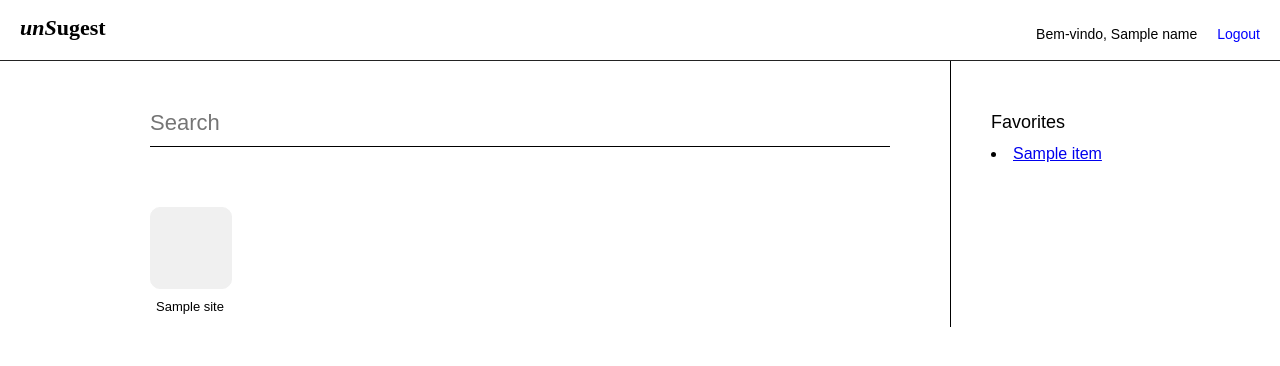
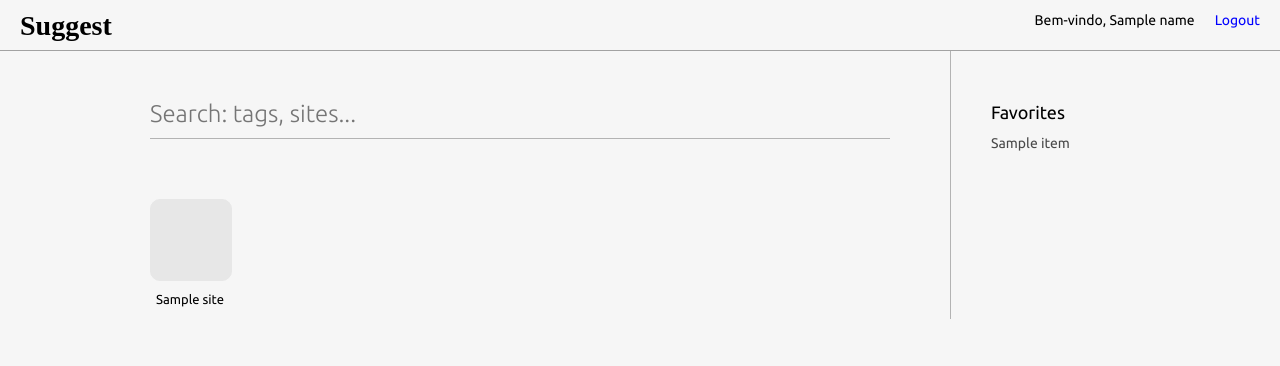
Before and after one commit to viniciuslopesgit/sugest, a Flask app: template templates/dashboard.html in a window 1280 px wide. Shown: the top 366 px of the page. Run offline with Flask 3, Linux system fonts and the light colour scheme; the template is opened without the code that fills it: most values are stand-ins (such as "Sample title", 1, 10 or a date in 2020); some libraries are stand-ins or nearby versions.

Commit message:
Melhora do design do iframe

```diff
--- a/static/style.css
+++ b/static/style.css
@@ -1,12 +1,18 @@
 body {
-    font-family: Arial, Helvetica, sans-serif;
-    background-color: #fff;
+    font-family: "Ubuntu", sans-serif;
+    background-color: #f6f6f6;
     margin: 0; /* Adicionado para remover margens padrão */
+}
+
+a {
+    text-decoration: none;
+    color: black;
 }
 
 h1 {
     font-size: 18px;
-    font-weight: 500;
+    font-weight: 400;
+    color: black;
 }
 .no-scroll {
     overflow: hidden;
@@ -14,16 +20,17 @@ h1 {
 
 #header {
     top: 0;
-    height: 60px;
+    height: 50px;
     width: 100%;
     position: fixed; /* Alterado para posição fixa para que o cabeçalho permaneça fixo na parte superior */
-    background-color: #fff;
-    border-bottom: 1px solid rgb(35, 35, 35);
+    background-color: #f6f6f6;
+    border-bottom: 1px solid rgb(162, 162, 162);
     z-index: 1000; /* Adicionado z-index para garantir que o cabeçalho esteja acima de outros elementos */
 }
 #logo {
-    padding: 15px;
+    padding-top: 10px;
     padding-left: 20px;
+    color: rgb(0, 0, 0);
 }
 #user {
     float: right;
@@ -45,42 +52,32 @@ h1 {
 }
 
 #content {
-    padding: 60px 150px 0 150px;
+    font-family: "Ubuntu", sans-serif;
+    padding: 50px 150px 0 150px;
     display: flex; /* Adiciona o display flex aqui */
 }
 
 #tags_filter {
-    border-bottom: 1px solid black;
+    border-bottom: 1px solid rgb(179, 179, 179);
     margin-right: 60px;
 }
 
 form {
     max-width: 600px;
-    background-color: #ffffff;
+    background-color: #f6f6f6;
 }
 
 input[type="text"] {
+    font-family: "Ubuntu", sans-serif;
     font-weight: 300;
     padding: 10px;
     padding-left: 0;
     border: 0px;
-    font-size: 22px;
+    font-size: 24px;
     outline: none;
     min-width: 740px;
+    background-color: #f6f6f6;
 }
-
-/*button[type="submit"] {
-    padding: 10px 20px;
-    background-color: #4CAF50;
-    color: white;
-    border: none;
-    border-radius: 4px;
-    cursor: pointer;
-    font-size: 16px;
-    margin-left: 10px;
-    display: none;
-}
-*/
 
 button[type="submit"]:hover {
     background-color: #45a049;
@@ -104,7 +101,7 @@ button[type="submit"]:hover {
 #news_update {
     padding-top: 40px;
     display: block;
-    border-left: 1px solid black;
+    border-left: 1px solid rgb(179, 179, 179);
     flex: 1; /* Flex-grow para ocupar o espaço disponível */
 }
 
@@ -112,17 +109,18 @@ button[type="submit"]:hover {
     padding-left: 40px;
 }
 
+
 .news_news h1{
-    font-size: 14px;
-    color: #000000;
-    font-weight: 600;
     padding-top: 20px;
 }
 
-.news_news p{
-    margin-top: -4px;
+.news_url {
+    text-decoration: none;
+    list-style-type: none;
+    padding-bottom: 5px;
+    font-weight: 400;
     font-size: 14px;
-    color: #808080;
+    opacity: 70%;
 }
 
 .item_fav {
@@ -134,19 +132,17 @@ button[type="submit"]:hover {
     margin-top: 20px;
     border-radius: 10px;
     align-items: center;
-    background-color: #f0f0f0;
-    border: 1px solid #f0f0f0;
+    background-color: #e7e7e7;
+    border: 1px solid #e7e7e7;
 }
 
 .item_fav a {
     padding-top: 0;
     align-items: center;
     text-decoration: none;
-    color: black;
     font-size: 14px;
     height: 100%;
     width: 100%;
-    /* border: 1px solid black; */
 }
 
 .truncate {
--- a/templates/dashboard.html
+++ b/templates/dashboard.html
@@ -1,6 +1,12 @@
 <!DOCTYPE html>
 <html lang="pt-br">
 <head>
+    <link rel="stylesheet" href="https://cdn.jsdelivr.net/npm/bootstrap-icons@1.3.0/font/bootstrap-icons.css">
+
+    <link rel="preconnect" href="https://fonts.googleapis.com">
+    <link rel="preconnect" href="https://fonts.gstatic.com" crossorigin>
+    <link href="https://fonts.googleapis.com/css2?family=Ubuntu:ital,wght@0,300;0,400;0,500;0,700;1,300;1,400;1,500;1,700&display=swap" rel="stylesheet">
+
     <meta charset="UTF-8">
     <meta name="viewport" content="width=device-width, initial-scale=1.0">
     <link rel="stylesheet" href="/static/style.css">
@@ -10,7 +16,7 @@
     <div id="iframeBackground"></div>
     <div id="header">
         <div id="logo">
-            <a style="font-size: 22px; font-family: 'Times New Roman', Times, serif;"><i><b>unS</i>ugest</b></a>
+            <a style="font-size: 28px; font-family: 'Times New Roman', Times, serif;"><b>Suggest</b></a>
         </div>
         <div id="user">
             <p>Bem-vindo, {{ name }}</p>
@@ -21,7 +27,7 @@
         <div id="user_fav_container">
             <div id="tags_filter">
                 <form action="/pesquisar" method="GET">
-                    <input type="text" id="search_query" name="q" placeholder="Search">
+                    <input type="text" id="search_query" name="q" placeholder="Search: tags, sites...">
                 </form>
             </div>
             <!--
@@ -54,7 +60,7 @@
                     <div id="news_box">
                         <div class="news_news">
                             {% for news in urls %}
-                            <li>
+                            <li class="news_url">
                                 <a href="{{ news.url }}" >{{ news.name }}</a>
                             </li>
                             {% endfor %}
@@ -64,6 +70,21 @@
         </div>
 
         <div id="iframe_container">
+            <div id="menu_iframe">
+                <div class="options_menu">
+                    <div class="bookmark">
+                        <div class="bookmark-icon"></div>
+                    </div>
+                    <div class="resize_close_iframe">
+                        <i class="bi bi-x-circle" style="cursor: pointer;" id="closeIcon"></i>
+                    </div>
+                    <div class="nav_menu">
+                        <i class="bi bi-box-arrow-up" style="padding-right: 20px; cursor: pointer;"></i>
+                        <i class="bi bi-arrow-left-circle" style="cursor: pointer;"></i>
+                        <i class="bi bi-arrow-right-circle" style="padding-left: 10px; cursor: pointer;"></i>
+                    </div>
+                </div>
+            </div>
             <iframe id="site_iframe" frameborder="0" scrolling="auto"></iframe>
         </div>
     </div>
@@ -82,7 +103,9 @@
             document.body.classList.add('no-scroll');
         }
 
-        document.getElementById('iframeBackground').addEventListener('click', function() {
+        document.getElementById('iframeBackground').addEventListener('click', closeIframe);
+        document.getElementById('closeIcon').addEventListener('click', closeIframe);
+        function closeIframe() {
             var iframeContainer = document.getElementById('iframe_container');
             iframeContainer.style.display = 'none';
 
@@ -94,7 +117,7 @@
             iframeBackground.style.display = 'none';
 
             document.body.classList.remove('no-scroll');
-        });
+        }
 
         function toggleFavorite(user_id, url) {
             var rateElement = document.getElementById('rate_' + url);
```
Also changed, not shown: other parts of static/style.css (+57 -7 lines).
